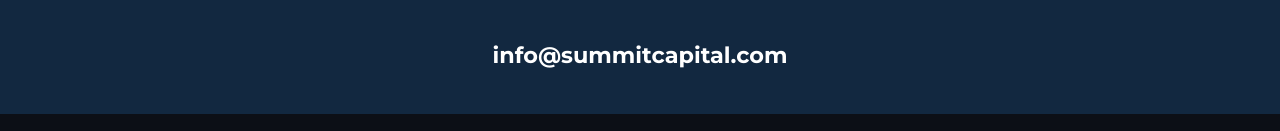
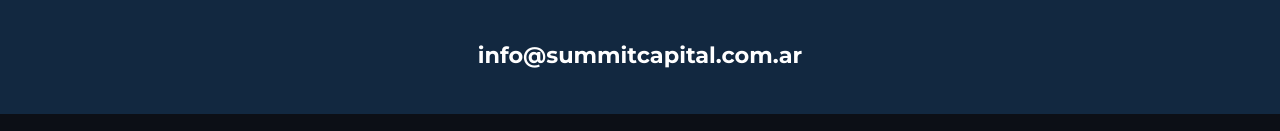
Before and after one commit to AnahiAguirre/SummitCapital, a React (Vite) app: page / in a window 1280 px wide. Shown: the part 4181-4312 px from the top of the page. Built offline with nearby package versions, Linux system fonts and the light colour scheme; the HTML template or start-up script is replaced by a standard one.

Commit message:
modificacion mail

```diff
--- a/src/App.jsx
+++ b/src/App.jsx
@@ -158,32 +158,42 @@
 
           <form
   className="contact-form"
-            onSubmit={(e) => {
-              e.preventDefault();
-              alert(t.contact.successMessage);
-            }}
+  action="https://formsubmit.co/info@summitcapital.com.ar"
+  method="POST"
 >
+  {/* Anti-spam y redirección */}
+  <input type="hidden" name="_captcha" value="false" />
+  <input
+    type="hidden"
+    name="_next"
+    value="https://summitcapital.com.ar/gracias"
+  />
+
   <label>
     {t.contact.nameLabel}
-              <input type="text" name="name" required />
+    <input type="text" name="nombre" required />
   </label>
+
   <label>
     {t.contact.emailLabel}
     <input type="email" name="email" required />
   </label>
+
   <label>
     {t.contact.messageLabel}
-              <textarea name="message" rows="4" required></textarea>
+    <textarea name="mensaje" rows="4" required></textarea>
   </label>
+
   <button type="submit">{t.contact.submit}</button>
 </form>
+
         </div>
       </section>
 
       {/* BLOQUE AZUL CON MAIL */}
       <section className="contact-mail">
         <p>
-          <a href="mailto:info@summitcapital.com">info@summitcapital.com</a>
+          <a href="mailto:info@summitcapital.com.ar">info@summitcapital.com.ar</a>
         </p>
       </section>
 
```
Lines whose indentation alone changed are shown as unchanged.
